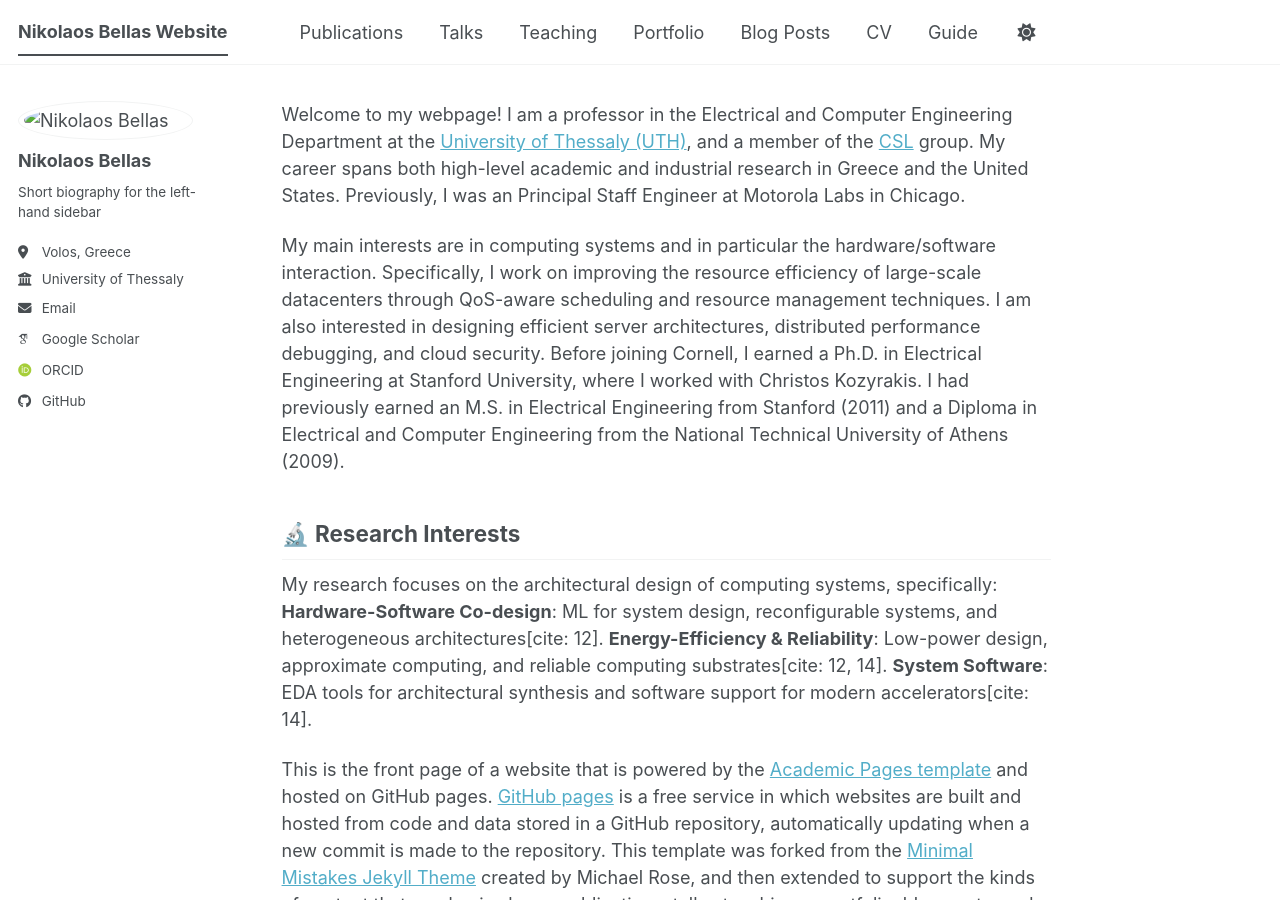
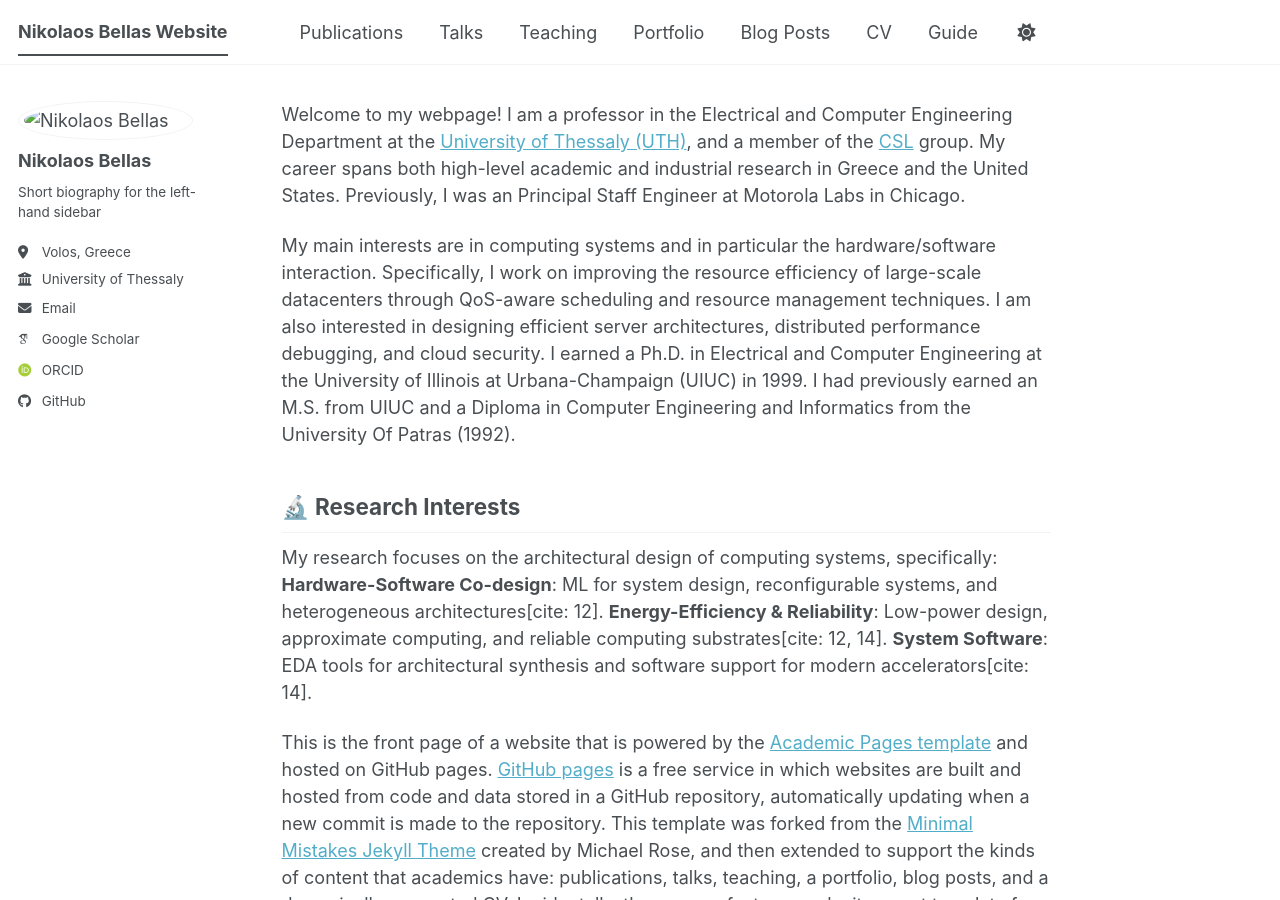
Before and after one commit to nbellas/nbellas.github.io, a Jekyll site: the page built from _pages/about.md, in a window 1280 px wide and 900 px high. Built offline with Jekyll 4.4.1, drawn with Linux system fonts in a browser that asks for light colours; some web fonts are replaced; a script bundle is joined from its source files by our own code; library files that are not in the unit come from our copies.

Commit message:
Update about.md

```diff
--- a/_pages/about.md
+++ b/_pages/about.md
@@ -9,7 +9,7 @@ redirect_from:
 
 Welcome to my webpage! I am a professor in the Electrical and Computer Engineering Department at the [University of Thessaly (UTH)](https://www.uth.gr/), and a member of the [CSL](https://csl.e-ce.uth.gr/) group. My career spans both high-level academic and industrial research in Greece and the United States. Previously, I was an Principal Staff Engineer at Motorola Labs in Chicago.
 
-My main interests are in computing systems and in particular the hardware/software interaction. Specifically, I work on improving the resource efficiency of large-scale datacenters through QoS-aware scheduling and resource management techniques. I am also interested in designing efficient server architectures, distributed performance debugging, and cloud security. Before joining Cornell, I earned a Ph.D. in Electrical Engineering at Stanford University, where I worked with Christos Kozyrakis. I had previously earned an M.S. in Electrical Engineering from Stanford (2011) and a Diploma in Electrical and Computer Engineering from the National Technical University of Athens (2009).
+My main interests are in computing systems and in particular the hardware/software interaction. Specifically, I work on improving the resource efficiency of large-scale datacenters through QoS-aware scheduling and resource management techniques. I am also interested in designing efficient server architectures, distributed performance debugging, and cloud security. I earned a Ph.D. in Electrical and Computer Engineering at the University of Illinois at Urbana-Champaign (UIUC) in 1999. I had previously earned an M.S. from UIUC and a Diploma in Computer Engineering and Informatics from the University Of Patras (1992).
 
 ## 🔬 Research Interests
 My research focuses on the architectural design of computing systems, specifically:
```
